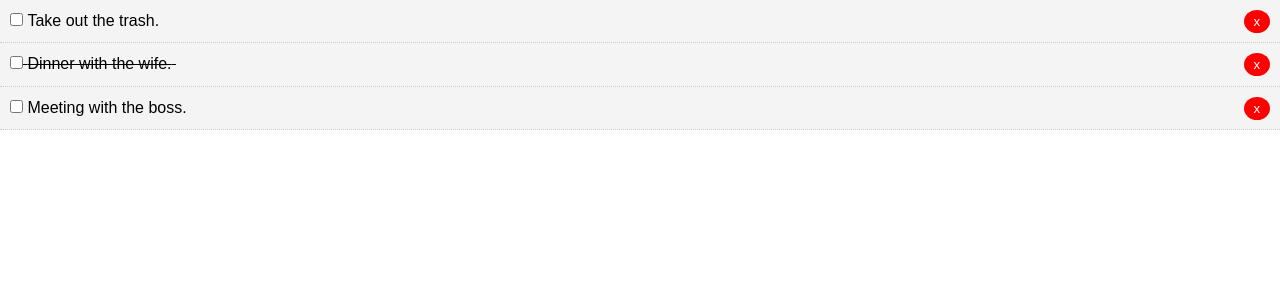
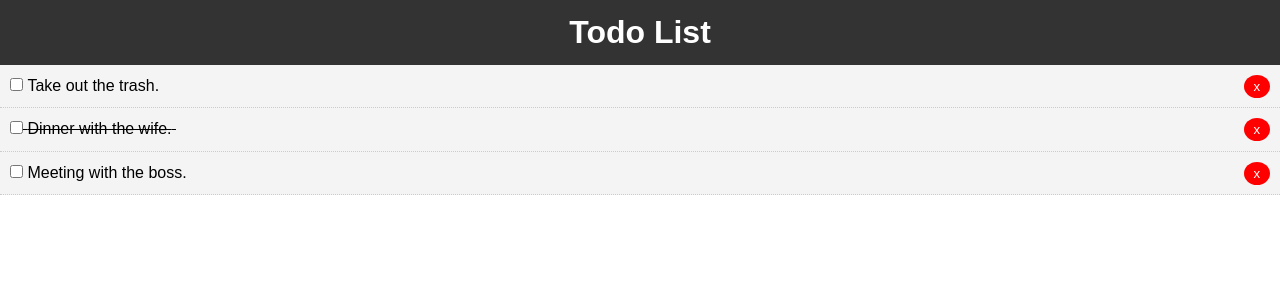
Before and after one commit to Jimfarrugia/react-todo-list, a React (Create React App) app: page / in a window 1280 px wide. Shown: the top 300 px of the page. Built offline with nearby package versions, Linux system fonts and the light colour scheme.

Commit message:
added header component

```diff
--- a/src/App.js
+++ b/src/App.js
@@ -1,5 +1,6 @@
 import React, { Component } from 'react';
 import Todos from './components/Todos';
+import Header from './components/layout/Header';
 import './App.css';
 
 export default class App extends Component {
@@ -45,6 +46,7 @@
   render() {
     return (
       <div className="App">
+        <Header />
         <Todos todos={this.state.todos} markComplete={this.markComplete} delTodo={this.delTodo} />
       </div>
     );
--- /dev/null
+++ b/src/components/layout/Header.js
@@ -0,0 +1,16 @@
+import React from "react";
+
+export default function Header() {
+  return (
+    <header style={headerStyle}>
+      <h1>Todo List</h1>
+    </header>
+  )
+}
+
+const headerStyle = {
+  background: "#333",
+  color: "#FFF",
+  textAlign: "center",
+  padding: "10px"
+}
```
